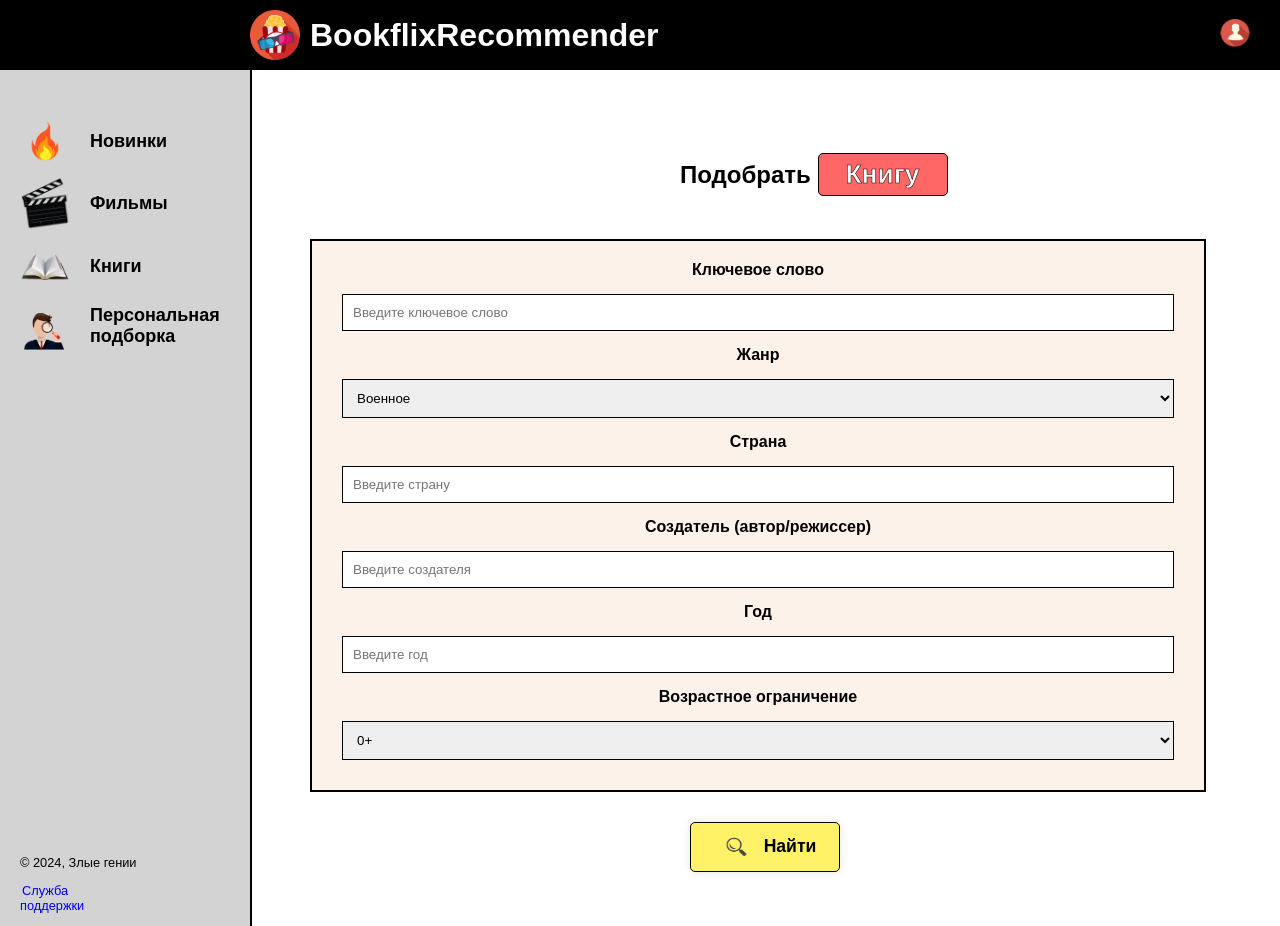
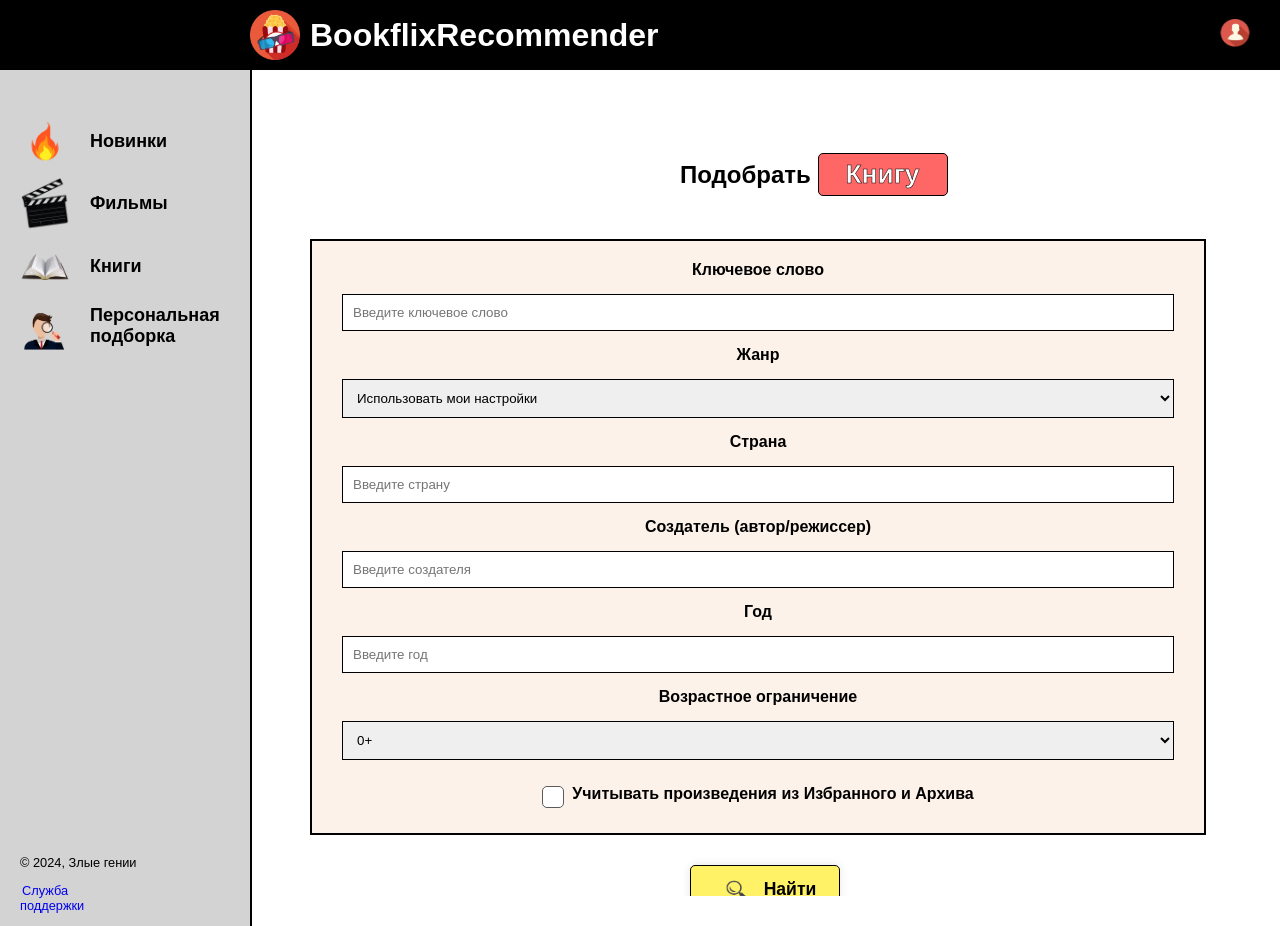
Before and after one commit to zlye-genii/project, a Django app: page /user/recommendations/ in a window 1280 px wide. Run offline with Django 5.2, Linux system fonts and the light colour scheme; the visitor is signed in with stand-in values (Sample User, id 1).

Commit message:
ask user preferences on registration, settings

```diff
--- a/api/urls.py
+++ b/api/urls.py
@@ -8,6 +8,7 @@ urlpatterns = [
     path('user/data/', user.get_user_data),
     path('user/ratings/', user.get_ratings_by_media_type),
     path('user/ratings/set/', user.change_media_rating),
+    path('user/genres/update/', user.update_preferred_genres),
 
     path('user/recommendations', ai.get_user_recommendations),
 
--- a/api/views/ai.py
+++ b/api/views/ai.py
@@ -52,20 +52,41 @@ def get_user_recommendations(request):
     profile = request.user.profile
     media_type = request.query_params.get('media_type')
     keyword = request.query_params.get('keyword', 'not specified')
-    genre = request.query_params.get('genre', 'not specified')
+    genre = request.query_params.get('genre')
+    if genre == 'none':
+        print('using preferred_genres')
+        genre = ', '.join([g.translated_name for g in profile.preferred_genres.all()])
     country = request.query_params.get('country', 'not specified')
     creator = request.query_params.get('creator', 'not specified')
     year = request.query_params.get('year', 'not specified')
     age_rating = request.query_params.get('age', 'not specified')
+    # ¯\_(ツ)_/¯
+    keyword = 'not specified' if keyword == '' else keyword
+    country = 'not specified' if country == '' else country
+    creator = 'not specified' if creator == '' else creator
+    year = 'not specified' if year == '' else year
+    age_rating = 'not specified' if age_rating == '' else age_rating
 
-    favorites_list = _get_user_favorites(profile, media_type)
-    completed_list = _get_user_completed(profile, media_type)
 
     if media_type not in ['movie', 'book']:
         return Response({"error": "Invalid media type"}, status=status.HTTP_400_BAD_REQUEST)
 
-    prompt_filled = PROMPT.replace("{{FAVORITES}}", FAVORITES_BASE + " " + ", ".join(x['media']['title'] for x in favorites_list))
-    prompt_filled = prompt_filled.replace("{{LASTWATCHED}}", LASTWATCHED_BASE + " " + ", ".join(x['media']['title'] for x in completed_list))
+    if request.query_params.get('consider_favorites'):
+        completed_list = _get_user_completed(profile, media_type)
+        favorites_list = _get_user_favorites(profile, media_type)
+    else:
+        completed_list = []
+        favorites_list = []
+        print('toggle disable consider fav')
+
+    if len(favorites_list) != 0:
+        prompt_filled = PROMPT.replace("{{FAVORITES}}", FAVORITES_BASE + " " + ", ".join(x['media']['title'] for x in favorites_list))
+    else:
+        prompt_filled = PROMPT.replace("{{FAVORITES}}\n", '')
+    if len(completed_list) != 0:
+        prompt_filled = prompt_filled.replace("{{LASTWATCHED}}", LASTWATCHED_BASE + " " + ", ".join(x['media']['title'] for x in completed_list))
+    else:
+        prompt_filled = prompt_filled.replace("{{LASTWATCHED}}\n", '')
     prompt_filled = prompt_filled.replace("{{CONTENT_TYPE}}", media_type) \
         .replace("{{CONTENT_TYPE_PLURAL}}", content_type_plural[media_type]) \
         .replace("{{CONTENT_TYPE_PLURAL_ACTION}}", content_type_plural_action[media_type]) \
@@ -75,6 +96,7 @@ def get_user_recommendations(request):
         .replace("{{CREATOR}}", creator) \
         .replace("{{YEAR}}", year) \
         .replace("{{AGE_RATING}}", age_rating)
+    print(prompt_filled)
 
     messages = [
         {"role": "system", "content": prompt_filled},
@@ -98,6 +120,7 @@ def get_user_recommendations(request):
 
     if response.ok:
         recommendations = response.json()['choices'][0]['message']['content'].split(', ')
+        print(recommendations)
         media_objects = []
         for rec in recommendations:
             if media_type == 'movie':
@@ -130,6 +153,8 @@ def get_user_recommendations(request):
         serialized_media = MovieSerializer(media_objects, many=True) if media_type == 'movie' else BookSerializer(media_objects, many=True)
         return Response({"recommendations": serialized_media.data}, status=status.HTTP_200_OK)
     else:
+        # :/ filter?
+        print(response.json())
         return Response({"error": "AI service unavailable"}, status=status.HTTP_503_SERVICE_UNAVAILABLE)
 
 
--- a/movies/settings.py
+++ b/movies/settings.py
@@ -28,7 +28,7 @@ SECRET_KEY = os.getenv("DJANGO_SECRET")
 # SECURITY WARNING: don't run with debug turned on in production!
 DEBUG = True
 
-ALLOWED_HOSTS = ['localtunnel.shruc.dev','localhost']
+ALLOWED_HOSTS = ['localtunnel.shruc.dev','localhost', '127.0.0.1']
 
 CSRF_TRUSTED_ORIGINS = ['https://*.shruc.dev']
 
--- a/static/css/styles.css
+++ b/static/css/styles.css
@@ -199,3 +199,48 @@ input, select {
     height: 30px;
     margin-right: 5px;
 }
+
+
+.check-box {
+    margin-top: 10px;
+}
+
+.check-box input[type="checkbox"] {
+    display: none;
+}
+
+.check-box label {
+    position: relative;
+    padding-left: 30px;
+    cursor: pointer;
+}
+
+.check-box label:before {
+    content: '';
+    position: absolute;
+    left: 0;
+    top: 1px;
+    width: 20px;
+    height: 20px;
+    border-radius: 5px;
+    border: 0.5px solid #5c5b5b;
+    background-color: #fff;
+}
+
+.check-box input[type="checkbox"]:checked + label:before {
+    background-color: #007bff;
+}
+
+.check-box label:after {
+    content: '\2713';
+    font-size: 16px;
+    color: #fff;
+    position: absolute;
+    top: -2px;
+    left: 4px;
+    display: none;
+}
+
+.check-box input[type="checkbox"]:checked + label:after {
+    display: block;
+}
--- a/static/templates/header.html
+++ b/static/templates/header.html
@@ -82,6 +82,7 @@
                     <li><a href="/user/favorites/books">Избранные книги</a></li>
                     <li><a href="/user/watched">Просмотренное</a></li>
                     <li><a href="/user/read">Прочитанное</a></li>
+                    <li><a href="/user/genrepref">Настройки</a></li>
                     <li><a href="#" id="logoutButton">Выйти</a></li>
                 </ul>
             </div>
--- a/user/models.py
+++ b/user/models.py
@@ -13,6 +13,7 @@ class Profile(models.Model):
     def __str__(self):
         return self.user.username
     user = models.OneToOneField(User, on_delete=models.CASCADE)
+    preferred_genres = models.ManyToManyField('web.Genre', blank=True, related_name='preferred_by_users')
 
 @receiver(user_signed_up)
 def create_profile(sender, **kwargs):
--- a/user/templates/personalselection.html
+++ b/user/templates/personalselection.html
@@ -22,6 +22,7 @@
                 <input type="text" id="keyword" placeholder="Введите ключевое слово">
                 <label>Жанр</label>
                 <select id="genre">
+                    <option value='none'>Использовать мои настройки</option>
                     <option value="war">Военное</option>
                     <option value="detective">Детектив</option>
                     <option value="drama">Драма</option>
@@ -46,6 +47,10 @@
                     <option value="16">16+</option>
                     <option value="18">18+</option>
                 </select>
+                <div class="check-box">
+                    <input type="checkbox" id="considerFavorites">
+                    <label for="considerFavorites">Учитывать произведения из Избранного и Архива</label>
+                </div>
             </div>
             <button id="searchButton" style="justify-content: center;">
                 <img src="{% static 'logo/поиск.png' %}" alt="Поиск">
@@ -71,6 +76,9 @@
         }
         const searchButton = document.getElementById('searchButton');
         searchButton.addEventListener('click', function () {
+            searchButton.disabled = true;
+            searchButton.innerHTML = '<span>Загрузка...</span>';
+
             const keyword = document.getElementById('keyword').value;
             const genre = document.getElementById('genre').value;
             const country = document.getElementById('country').value;
@@ -85,7 +93,8 @@
                 country: country,
                 creator: author,
                 year: year,
-                age: age
+                age: age,
+                consider_favorites: document.getElementById('considerFavorites').checked
             }).toString();
 
             fetch('/api/user/recommendations?' + queryParams, {
@@ -103,6 +112,8 @@
             })
             .catch(error => {
                 console.error('Error fetching data: ', error);
+                searchButton.disabled = false;
+                searchButton.innerHTML = '<img src="{% static 'logo/поиск.png' %}" alt="Поиск"><span>Найти</span>';
             });
         });
     </script>
--- a/user/templates/register.html
+++ b/user/templates/register.html
@@ -74,7 +74,7 @@
             .then(response => {
                   if (response.status === 204) { // whyyyyy does registration return 204!??!
                       var nextUrl = new URLSearchParams(window.location.search).get('next');
-                      window.location.href = nextUrl ? nextUrl : '/user/account';
+                      window.location.href = nextUrl ? nextUrl : '/user/genrepref';
                   } else {
                       return response.json();
                   }
@@ -82,7 +82,7 @@
             .then(data => {
                 if (!data.error) {
                   var nextUrl = new URLSearchParams(window.location.search).get('next');
-                  window.location.href = nextUrl ? nextUrl : '/user/account';
+                  window.location.href = nextUrl ? nextUrl : '/user/genrepref';
                 } else {
                     // handle error
                 }
--- a/user/urls.py
+++ b/user/urls.py
@@ -9,6 +9,7 @@ urlpatterns = [
     path('favorites/books', views.favbooks, name='favbooks'),
     path('recommendations/', views.recommendations, name='recommendations'),
     path('recommendations/result/', views.selgenerated),
+    path('genrepref/', views.genres_selection, name='genres_selection'),
     path('watched/', views.watched),
     path('read/', views.read)
 ]
--- a/user/views.py
+++ b/user/views.py
@@ -2,8 +2,8 @@ from django.contrib.auth.decorators import login_required
 from django.shortcuts import render, redirect
 from web.models import Media, Movie, Book
 from api.views.user import _get_user_completed
-from rest_framework.renderers import JSONRenderer
-from api.serializers import RatingSerializer
+from web.models import Genre
+
 
 # Create your views here.
 
@@ -50,3 +50,7 @@ def selgenerated(request):
     media_ids = request.GET.get('ids').split(',')
     generation_results = Media.objects.filter(id__in=media_ids)
     return render(request, 'selgenerated.html', {'generation_results': generation_results})
+
+def genres_selection(request):
+    genres = Genre.objects.all()
+    return render(request, 'genrepref.html', {'genres': genres})
```
Also changed, not shown: api/views/user.py (+16 -1 lines), user/templates/genrepref.html (added, +71 -0 lines), user/migrations/0002_profile_preferred_genres.py (added).
